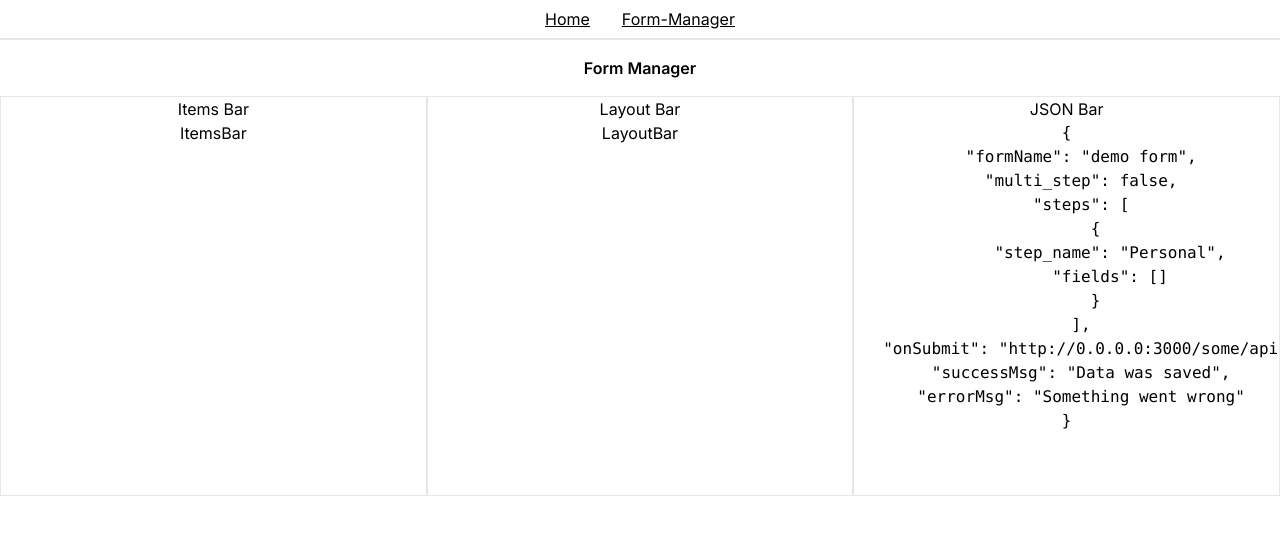
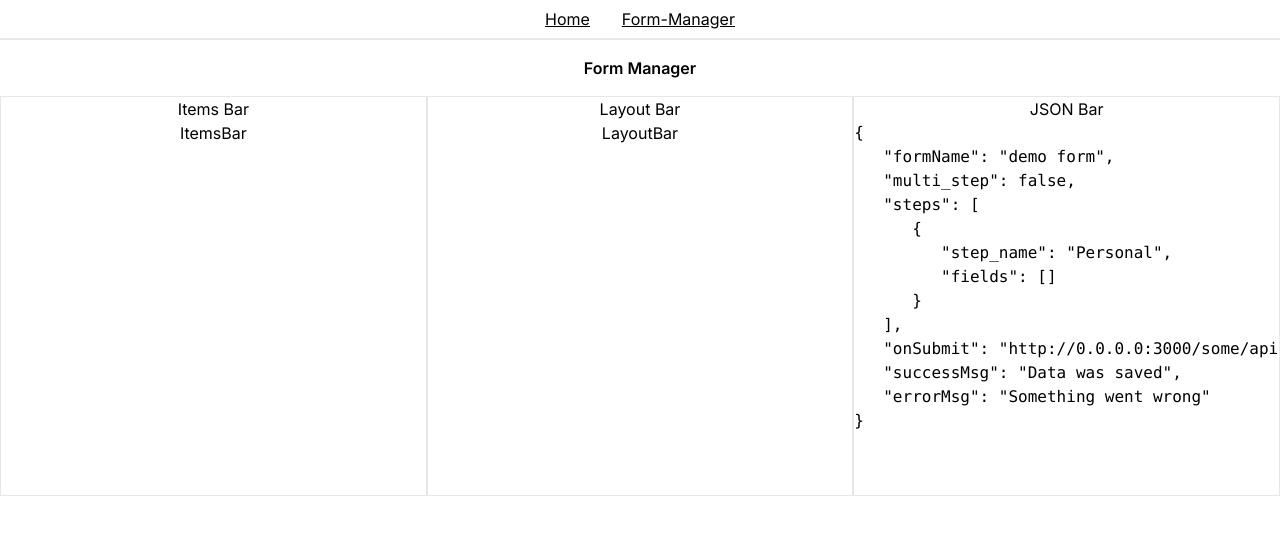
Before and after one commit to saiksaif/form-flow-manager, a Next.js app: page /formManager in a window 1280 px wide. Shown: the top 534 px of the page. Built offline with nearby package versions, Linux system fonts and the light colour scheme.

Commit message:
Minor change

```diff
--- a/src/Components/jsonBar.jsx
+++ b/src/Components/jsonBar.jsx
@@ -4,11 +4,9 @@ import React from 'react'
 const JsonBar = ({json, name}) => {
 
     return (
-        <div className='text-left'>
-            <pre className="mt-2 w-[340px] rounded-md">
+        <pre className="mt-2 w-[340px] rounded-md">
             <code className="text-black text-xs">{JSON.stringify(json, null, 3)}</code>
-            </pre>
-        </div>
+        </pre>
     )
 }
 
--- a/src/app/formManager/page.jsx
+++ b/src/app/formManager/page.jsx
@@ -36,7 +36,9 @@ const FormManager = () => {
             <div className='border overflow-y-auto'>
                 JSON Bar
                 <br />
-                <JsonBar json={startJson} name={"Form"} />
+                <div className='text-left'>
+                    <JsonBar json={startJson} name={"Form"} />
+                </div>
             </div>
         </div>
     </div>
```
